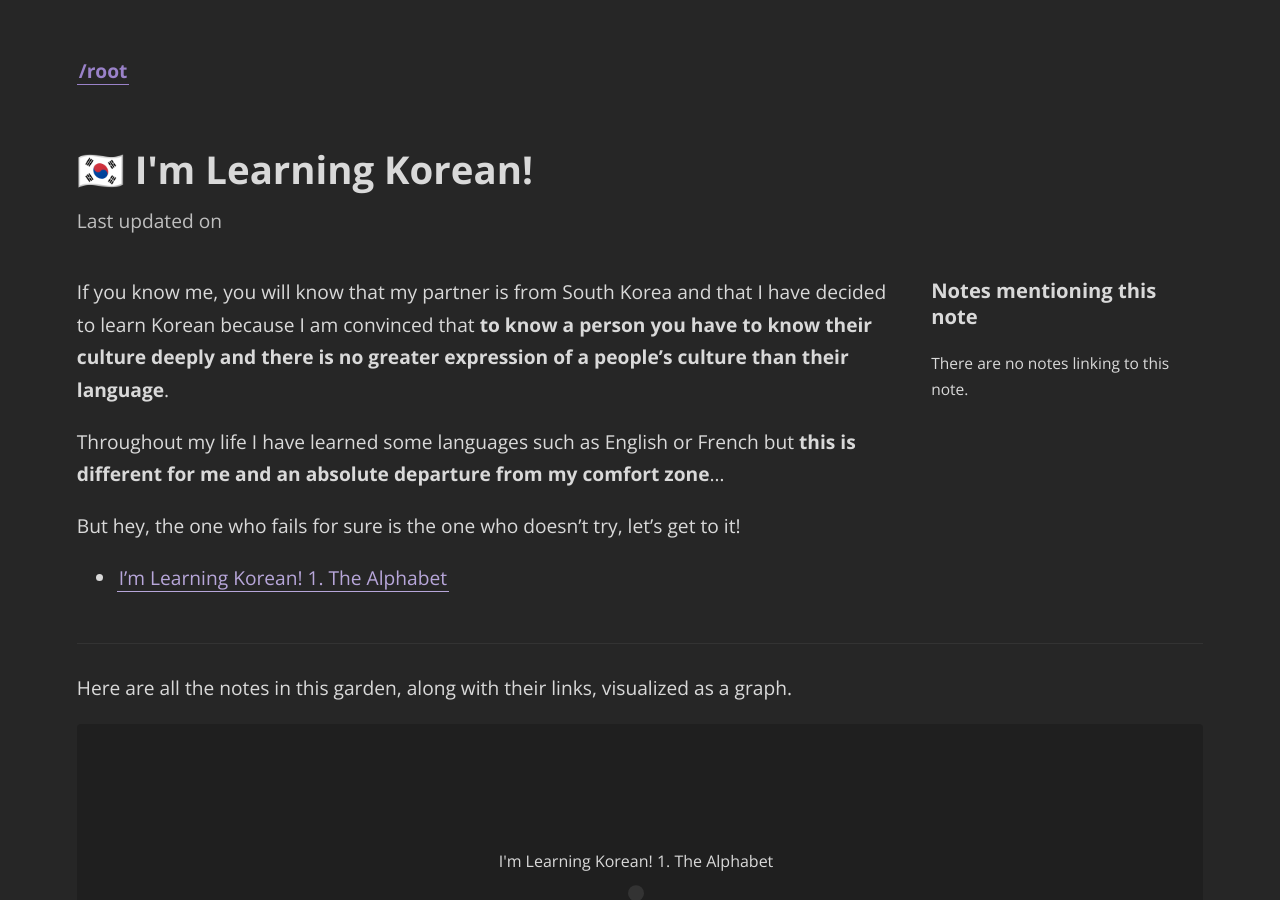
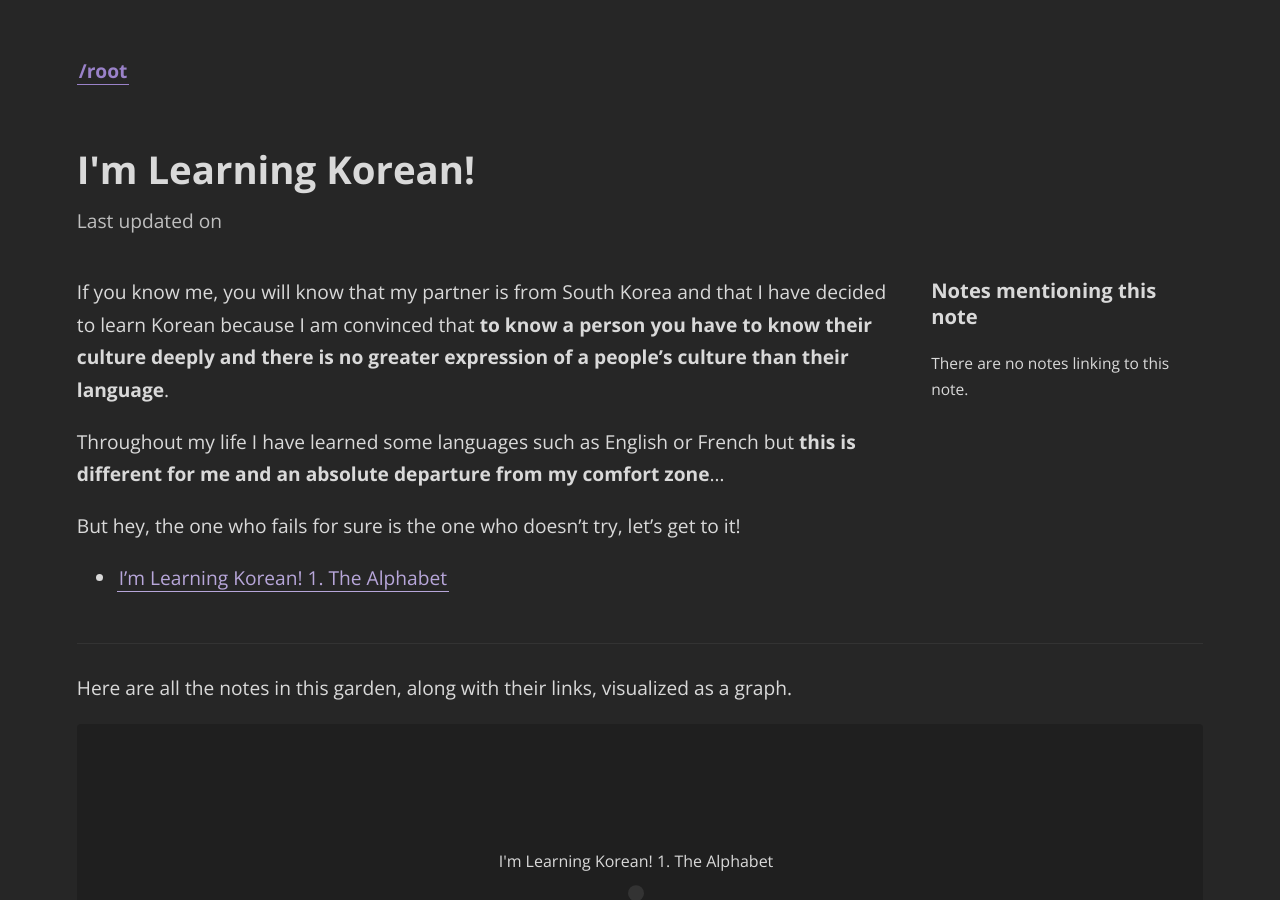
Before and after one commit to devcarlosmolero/garden.carlosmolero.com, a Jekyll site: the page built from _notes/Korean/I'm Learning Korean!.md, in a window 1280 px wide and 900 px high. Built offline with Jekyll 4.4.1, drawn with Linux system fonts in a browser that asks for light colours; some of the changed text lies outside the part shown.

```diff
--- a/_notes/Korean/🇰🇷 I'm Learning Korean!.md
+++ b/_notes/Korean/I'm Learning Korean!.md
@@ -1,5 +1,5 @@
 ---
-title: 🇰🇷 I'm Learning Korean!
+title: I'm Learning Korean!
 list: "true"
 ---
 If you know me, you will know that my partner is from South Korea and that I have decided to learn Korean because I am convinced that **to know a person you have to know their culture deeply and there is no greater expression of a people's culture than their language**.
```
Also changed, not shown: _notes/Movies & TV Shows/Movies & TV Shows.md (renamed from _notes/Movies & TV Shows/🎥 Movies & TV Shows.md).
